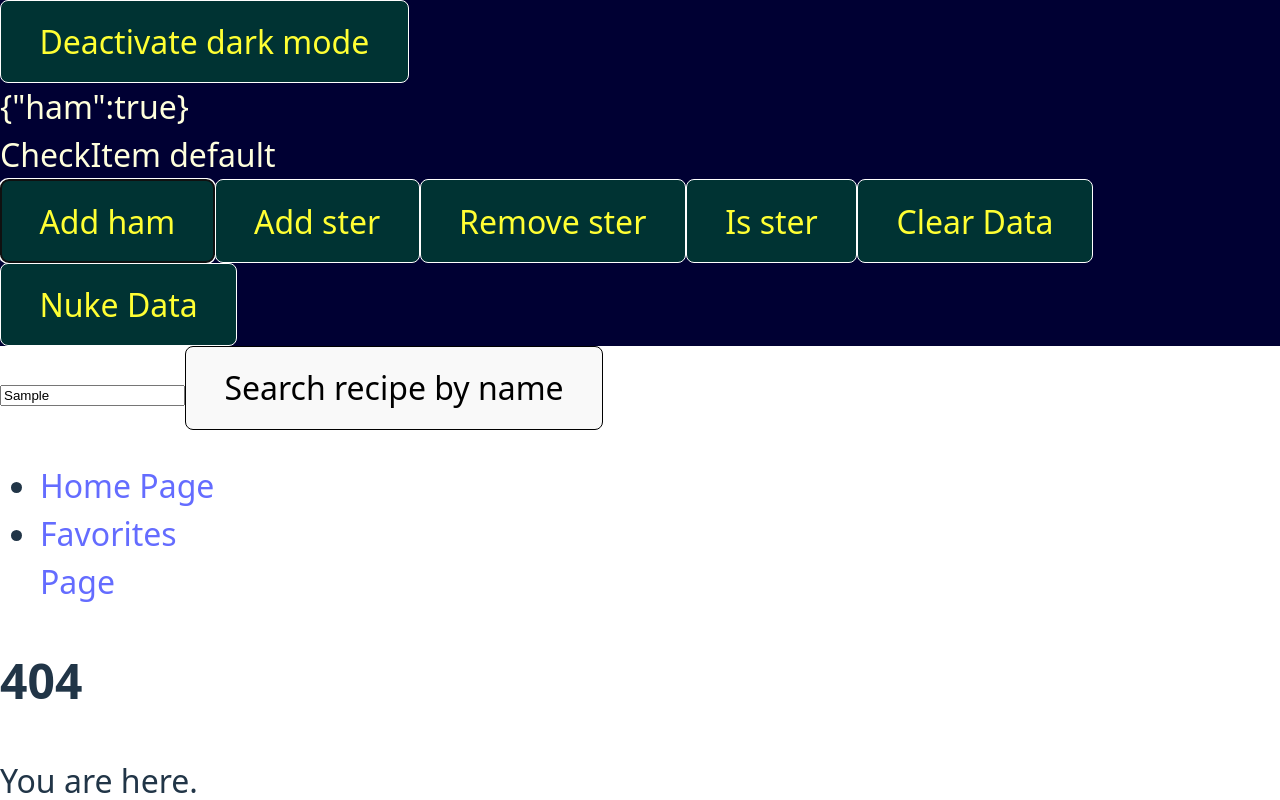
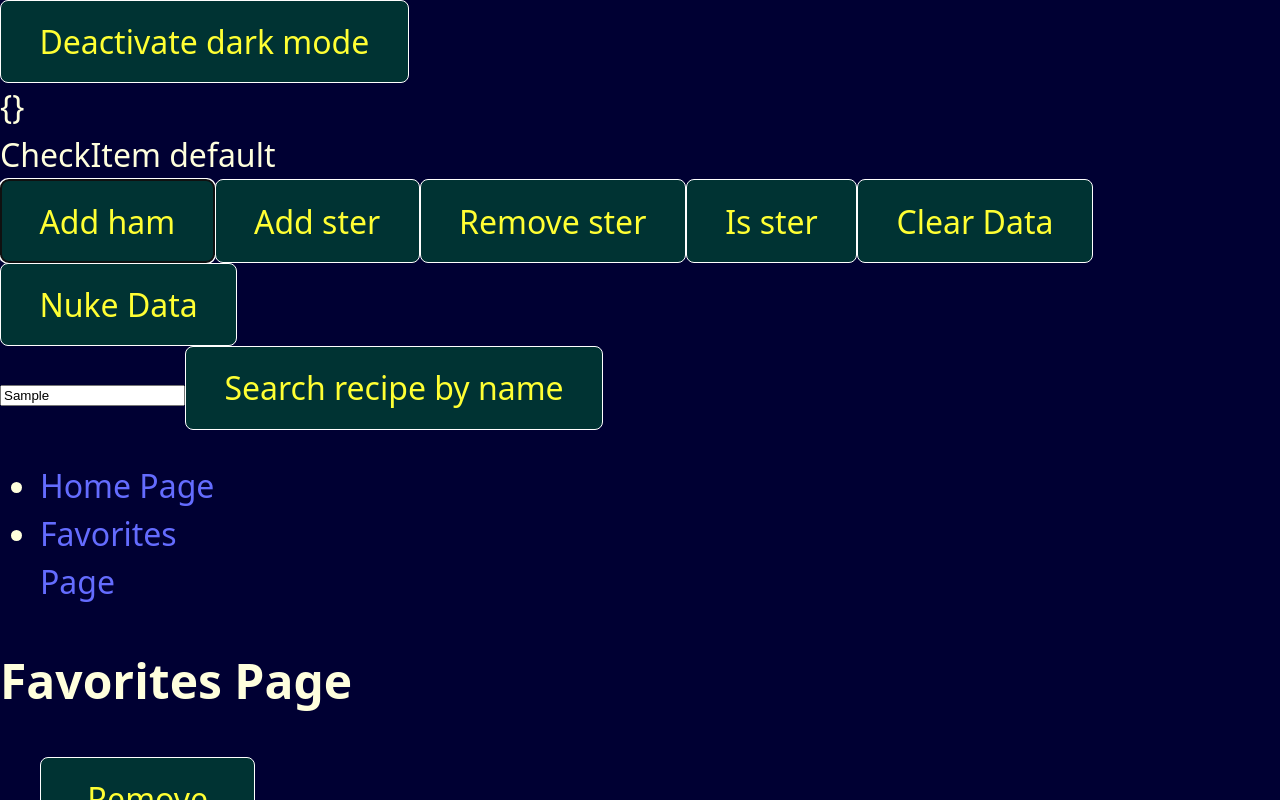
Before and after one commit to aardvarkpepper/2025-08-08-Module-10-SBA, a React (Vite) app: page /favorites in a window 1280 px wide. Both pictures are taken after typing "Sample" into the empty fields and a click on the button "Add ham". Shown: the top 800 px of the page. Built offline with nearby package versions, Linux system fonts and the light colour scheme.

Commit message:
Favorites Page added.  Add/Remove from favorites from Recipe Detail Page implemented.

```diff
--- a/src/App.tsx
+++ b/src/App.tsx
@@ -5,6 +5,7 @@ import { FavoritesProvider } from './providers/FavoritesProvider';
 import { Test } from './components/Test/Test';
 
 import { CategoryPage } from './pages/CategoryPage/CategoryPage';
+import { FavoritesPage } from './pages/FavoritesPage/FavoritesPage';
 import { HomePage } from './pages/HomePage/HomePage';
 import { NotFoundPage } from './pages/NotFoundPage/NotFoundPage';
 import { RecipeDetailPage } from './pages/RecipeDetailPage/RecipeDetailPage';
@@ -25,7 +26,7 @@ const App = () => {
       <div className={`${theme}`}>
         <button onClick={toggleTheme}>Deactivate {theme} mode</button>
         <Test />
-      </div>
+
         <nav>
           <div>
             <input type='text'></input>
@@ -42,11 +43,11 @@ const App = () => {
           <Route path="/" element={<HomePage />} />
           <Route path="/category/:categoryName" element={<CategoryPage />} />
           <Route path="/recipe/:recipeId" element={<RecipeDetailPage />} />
-        {/* <Route path="/login" element={<LogInButton />} />
-        <Route path="/blog/*" element={<BlogList blogPosts={blogPosts} />} />
-        <Route path="/blog/:id" element={<Blog blogPosts={blogPosts} />} /> */}
+          <Route path="/favorites" element={<FavoritesPage />} />
+          {/* <Route path="/search/:recipeName" element={<SearchResultsPage />} */}
           <Route path="*" element={<NotFoundPage />} />
         </Routes>
+      </div>
     </FavoritesProvider >
   )
 }
--- a/src/contexts/contexts.ts
+++ b/src/contexts/contexts.ts
@@ -3,7 +3,7 @@ import type { FavoritesContextType } from "../types";
 
 export const FavoriteContext = createContext<FavoritesContextType>({
   favoriteIDSet: {},
-  addRecipe: (recipeID: string) => {},
+  addRecipe: (recipeID: string, recipeDescription: string) => {},
   removeRecipe: (recipeID: string) => {},
   isListedInFavorites: (recipeId: string) => false
 });
--- /dev/null
+++ b/src/pages/FavoritesPage/FavoritesPage.tsx
@@ -0,0 +1,21 @@
+import { useContext } from "react";
+import { FavoriteContext } from "../../contexts/contexts";
+
+export const FavoritesPage = () => {
+  const { favoriteIDSet, addRecipe, removeRecipe, isListedInFavorites } = useContext(FavoriteContext);
+
+  const favoriteRecipes = Object.entries(favoriteIDSet);
+
+  if (favoriteRecipes.length === 0) {
+    return <div>You have not marked any recipes as favorites yet!  Would you like to browse and add some?</div>
+  }
+
+  return (
+    <div>
+      <h2>Favorites Page</h2>
+      <ul>
+      {favoriteRecipes.map(([key, value]) => <li key={key}>{value as any}<button onClick={() => removeRecipe(key)}>Remove From Favorites</button></li>)}
+      </ul>
+    </div>
+  )
+}
--- a/src/pages/RecipeDetailPage/RecipeDetailPage.tsx
+++ b/src/pages/RecipeDetailPage/RecipeDetailPage.tsx
@@ -1,9 +1,14 @@
 import { Link, useParams } from 'react-router-dom';
 import { useFetch } from '../../hooks/useFetch';
+import { useContext } from 'react';
+import { FavoriteContext } from '../../contexts/contexts';
+import { useLocalStorage } from '../../hooks/useLocalStorage';
 
 export const RecipeDetailPage = () => {
 
   let { recipeId } = useParams();
+
+  const { favoriteIDSet, addRecipe, removeRecipe, isListedInFavorites } = useContext(FavoriteContext);
 
   const { data, loading, error } = useFetch(`https://www.themealdb.com/api/json/v1/1/lookup.php?i=${recipeId}`);
 
@@ -33,6 +38,7 @@ export const RecipeDetailPage = () => {
   return (
     <div>
       <h2>{mealRef.strMeal}</h2>
+      {isListedInFavorites(mealRef.idMeal) ? <button onClick={() => removeRecipe(mealRef.idMeal)}>Remove from Favorites</button>: <button onClick={()=>addRecipe(mealRef.idMeal, mealRef.strMeal)}>Add to Favorites</button>}
       <div>Category: {mealRef.strCategory}</div>
       <div>Area: {mealRef.strArea}</div>
       <div>Instructions: {mealRef.strInstructions}</div>
@@ -42,7 +48,7 @@ export const RecipeDetailPage = () => {
         src={`https://www.youtube.com/embed/${mealRef.strYoutube.slice(32)}`}>
       </iframe>
       <ul>
-        {ingredientArray.map(ingredient => ingredient[0] ? <li key={ingredient[0]}>{ingredient[0]}: {ingredient[1]}</li> : null)}
+        {ingredientArray.map(ingredient => ingredient[0] ? <li key={`${mealRef.idMeal}-${ingredient[0]}`}>{ingredient[0]}: {ingredient[1]}</li> : null)}
       </ul>
     </div>
   )
--- a/src/providers/FavoritesProvider.tsx
+++ b/src/providers/FavoritesProvider.tsx
@@ -12,9 +12,9 @@ import { useLocalStorage } from "../hooks/useLocalStorage";
 export const FavoritesProvider = ({ children }: React.PropsWithChildren) => {
   const [favoriteIDSet, setFavoriteIDSet] = useLocalStorage('favoriteRecipes', {});
 
-  const addRecipe = (recipeID: string) => {
+  const addRecipe = (recipeID: string, recipeDescription: string) => {
     setFavoriteIDSet((prev: any) => {
-      return {...prev, [recipeID]: true};
+      return {...prev, [recipeID]: recipeDescription};
     });
   };
 
--- a/src/types/index.ts
+++ b/src/types/index.ts
@@ -1,6 +1,6 @@
 export interface FavoritesContextType {
   favoriteIDSet: any;
-  addRecipe: (recipeID: string) => void;
+  addRecipe: (recipeID: string, recipeDescription: string) => void;
   removeRecipe: (recipeID: string) => void;
   isListedInFavorites: (recipeID: string) => boolean;
 }
```
Lines whose indentation alone changed are shown as unchanged.
